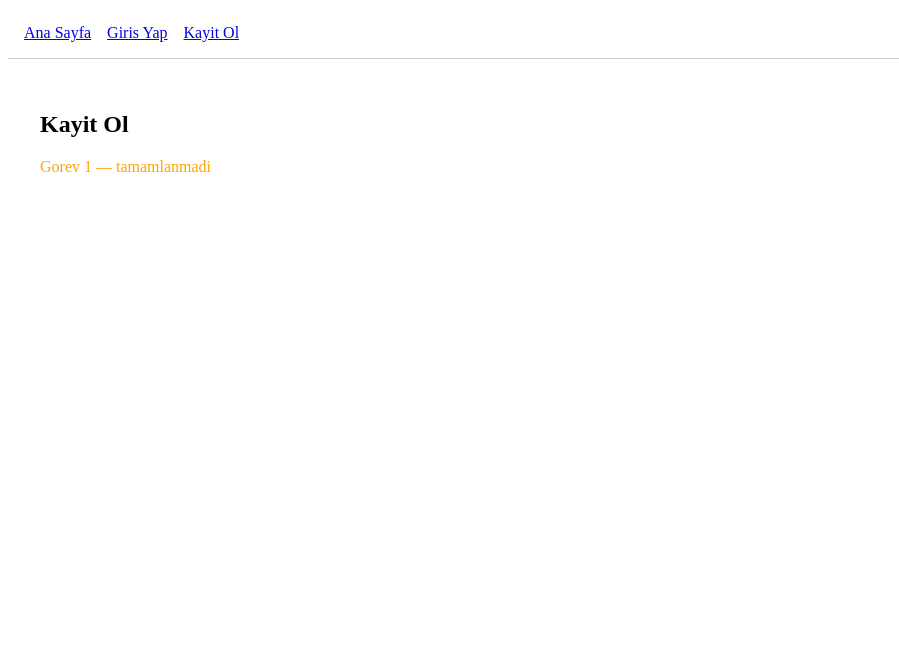
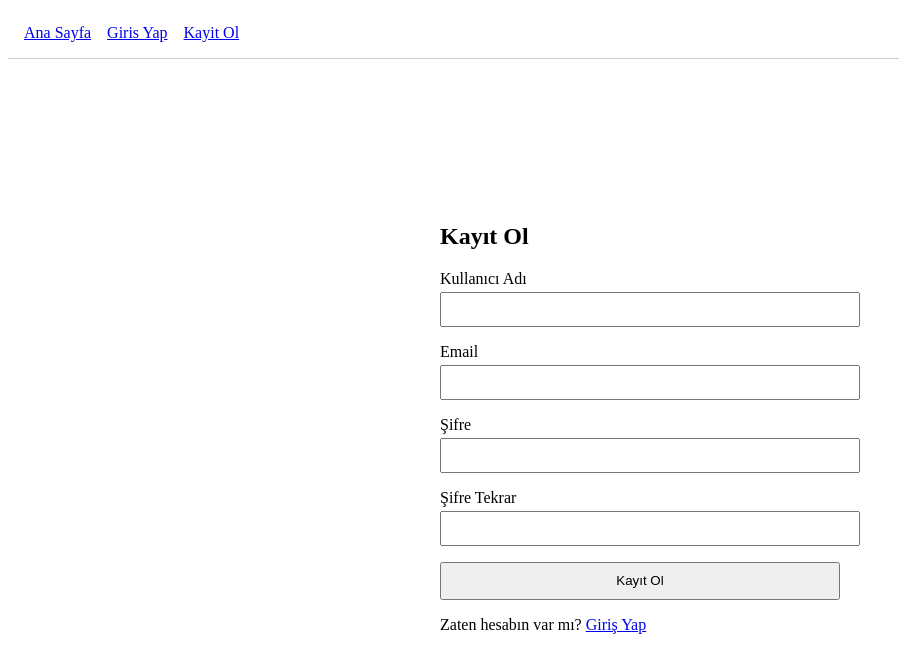
Before and after one commit to sema1501/Matriks_Intern2026, a React (Create React App) app in the folder frontend/: page /signup in a window 1280 px wide. Shown: the top 672 px of the page, without its empty margins (0-899 px from the left). Built offline with nearby package versions, Linux system fonts and the light colour scheme; no server answers.

Commit message:
Gorev 1: RegisterAsync, LoginAsync, SignIn ve SignUp tamamlandi

```diff
--- a/frontend/src/pages/SignIn/SignIn.jsx
+++ b/frontend/src/pages/SignIn/SignIn.jsx
@@ -1,23 +1,79 @@
 import { useState } from 'react';
+import { useNavigate, Link } from 'react-router-dom';
 import { useAuth } from '../../context/AuthContext';
 import { login } from '../../services/apiService';
 
-// TODO Gorev 1: form alanları, API cagrisi, yonlendirme, hata gosterimi
 export default function SignIn() {
   const { loginUser } = useAuth();
-  const [form,  setForm]  = useState({ usernameOrEmail: '', password: '' });
-  const [error, setError] = useState('');
+  const navigate = useNavigate();
+  const [form,    setForm]    = useState({ usernameOrEmail: '', password: '' });
+  const [error,   setError]   = useState('');
+  const [loading, setLoading] = useState(false);
+
+  const handleChange = (e) => {
+    setForm({ ...form, [e.target.name]: e.target.value });
+  };
 
   const handleSubmit = async (e) => {
     e.preventDefault();
-    // TODO: login(form) -> loginUser(res.data.token, res.data) -> navigate('/home')
+    setError('');
+    setLoading(true);
+    try {
+      const res = await login(form);
+      loginUser(res.data.token, res.data);
+      navigate('/');
+    } catch (err) {
+      setError(err.response?.data?.message || 'Giriş başarısız. Bilgilerinizi kontrol edin.');
+    } finally {
+      setLoading(false);
+    }
   };
 
   return (
-    <div>
-      <h2>Giris Yap</h2>
-      <p style={{ color: 'orange' }}>Gorev 1 — tamamlanmadi</p>
-      <form onSubmit={handleSubmit}>{/* TODO */}</form>
+    <div style={{ maxWidth: '400px', margin: '80px auto', padding: '2rem' }}>
+      <h2>Giriş Yap</h2>
+
+      {error && (
+        <p style={{ color: 'red', marginBottom: '1rem' }}>{error}</p>
+      )}
+
+      <form onSubmit={handleSubmit} style={{ display: 'flex', flexDirection: 'column', gap: '1rem' }}>
+        <div>
+          <label htmlFor="usernameOrEmail">Kullanıcı Adı veya Email</label>
+          <br />
+          <input
+            id="usernameOrEmail"
+            name="usernameOrEmail"
+            type="text"
+            value={form.usernameOrEmail}
+            onChange={handleChange}
+            required
+            style={{ width: '100%', padding: '0.5rem', marginTop: '0.25rem' }}
+          />
+        </div>
+
+        <div>
+          <label htmlFor="password">Şifre</label>
+          <br />
+          <input
+            id="password"
+            name="password"
+            type="password"
+            value={form.password}
+            onChange={handleChange}
+            required
+            style={{ width: '100%', padding: '0.5rem', marginTop: '0.25rem' }}
+          />
+        </div>
+
+        <button type="submit" disabled={loading} style={{ padding: '0.6rem', cursor: 'pointer' }}>
+          {loading ? 'Giriş yapılıyor...' : 'Giriş Yap'}
+        </button>
+      </form>
+
+      <p style={{ marginTop: '1rem' }}>
+        Hesabın yok mu? <Link to="/signup">Kayıt Ol</Link>
+      </p>
     </div>
   );
 }
--- a/frontend/src/pages/SignUp/SignUp.jsx
+++ b/frontend/src/pages/SignUp/SignUp.jsx
@@ -1,9 +1,122 @@
-// TODO Gorev 1: username, email, password, confirmPassword formu + register() API cagrisi
+import { useState } from 'react';
+import { useNavigate, Link } from 'react-router-dom';
+import { useAuth } from '../../context/AuthContext';
+import { register } from '../../services/apiService';
+
 export default function SignUp() {
+  const { loginUser } = useAuth();
+  const navigate = useNavigate();
+  const [form, setForm] = useState({
+    username: '',
+    email: '',
+    password: '',
+    confirmPassword: '',
+  });
+  const [error,   setError]   = useState('');
+  const [loading, setLoading] = useState(false);
+
+  const handleChange = (e) => {
+    setForm({ ...form, [e.target.name]: e.target.value });
+  };
+
+  const handleSubmit = async (e) => {
+    e.preventDefault();
+    setError('');
+
+    if (form.password !== form.confirmPassword) {
+      setError('Şifreler eşleşmiyor.');
+      return;
+    }
+
+    setLoading(true);
+    try {
+      const res = await register({
+        username: form.username,
+        email:    form.email,
+        password: form.password,
+      });
+      loginUser(res.data.token, res.data);
+      navigate('/');
+    } catch (err) {
+      setError(err.response?.data?.message || 'Kayıt başarısız. Lütfen tekrar deneyin.');
+    } finally {
+      setLoading(false);
+    }
+  };
+
   return (
-    <div>
-      <h2>Kayit Ol</h2>
-      <p style={{ color: 'orange' }}>Gorev 1 — tamamlanmadi</p>
+    <div style={{ maxWidth: '400px', margin: '80px auto', padding: '2rem' }}>
+      <h2>Kayıt Ol</h2>
+
+      {error && (
+        <p style={{ color: 'red', marginBottom: '1rem' }}>{error}</p>
+      )}
+
+      <form onSubmit={handleSubmit} style={{ display: 'flex', flexDirection: 'column', gap: '1rem' }}>
+        <div>
+          <label htmlFor="username">Kullanıcı Adı</label>
+          <br />
+          <input
+            id="username"
+            name="username"
+            type="text"
+            value={form.username}
+            onChange={handleChange}
+            required
+            style={{ width: '100%', padding: '0.5rem', marginTop: '0.25rem' }}
+          />
+        </div>
+
+        <div>
+          <label htmlFor="email">Email</label>
+          <br />
+          <input
+            id="email"
+            name="email"
+            type="email"
+            value={form.email}
+            onChange={handleChange}
+            required
+            style={{ width: '100%', padding: '0.5rem', marginTop: '0.25rem' }}
+          />
+        </div>
+
+        <div>
+          <label htmlFor="password">Şifre</label>
+          <br />
+          <input
+            id="password"
+            name="password"
+            type="password"
+            value={form.password}
+            onChange={handleChange}
+            required
+            style={{ width: '100%', padding: '0.5rem', marginTop: '0.25rem' }}
+          />
+        </div>
+
+        <div>
+          <label htmlFor="confirmPassword">Şifre Tekrar</label>
+          <br />
+          <input
+            id="confirmPassword"
+            name="confirmPassword"
+            type="password"
+            value={form.confirmPassword}
+            onChange={handleChange}
+            required
+            style={{ width: '100%', padding: '0.5rem', marginTop: '0.25rem' }}
+          />
+        </div>
+
+        <button type="submit" disabled={loading} style={{ padding: '0.6rem', cursor: 'pointer' }}>
+          {loading ? 'Kayıt yapılıyor...' : 'Kayıt Ol'}
+        </button>
+      </form>
+
+      <p style={{ marginTop: '1rem' }}>
+        Zaten hesabın var mı? <Link to="/signin">Giriş Yap</Link>
+      </p>
     </div>
   );
 }
```
Also changed, not shown: 1 other file (tests, documents, lock files or other folders).
